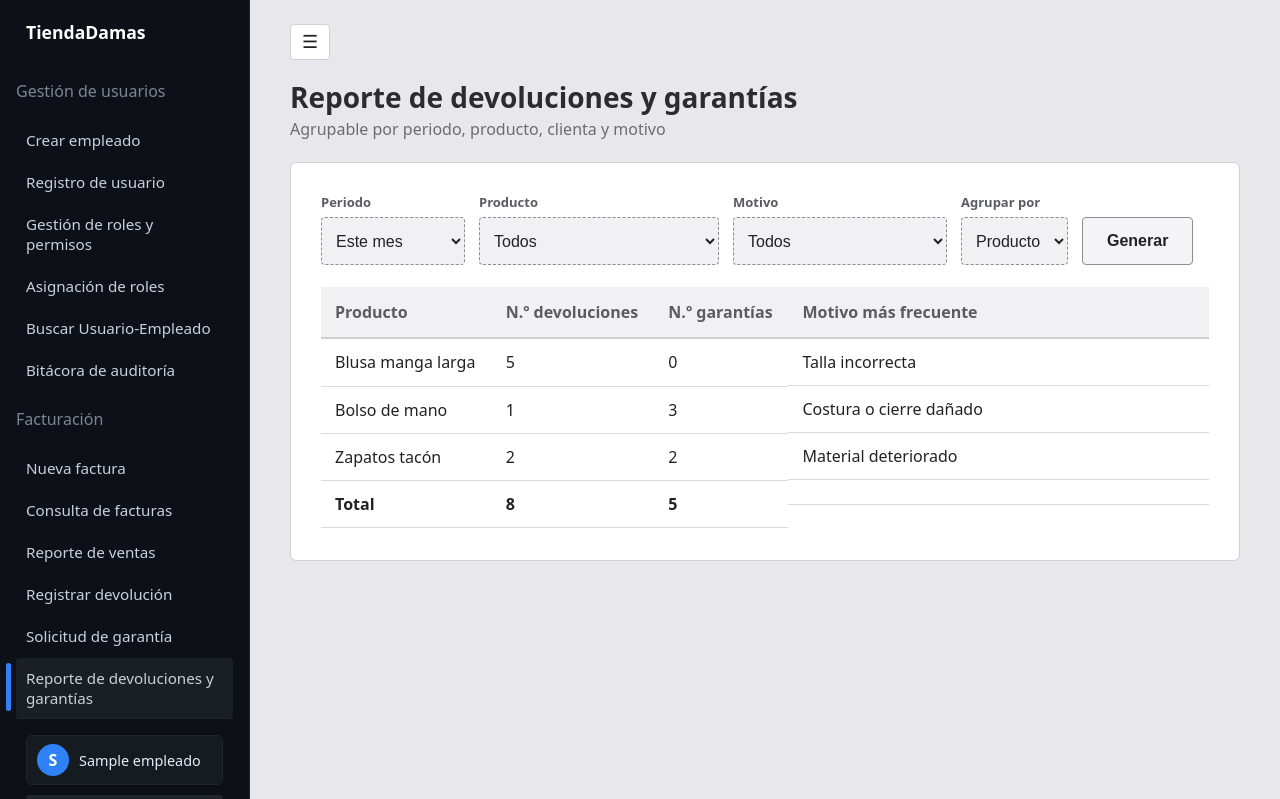
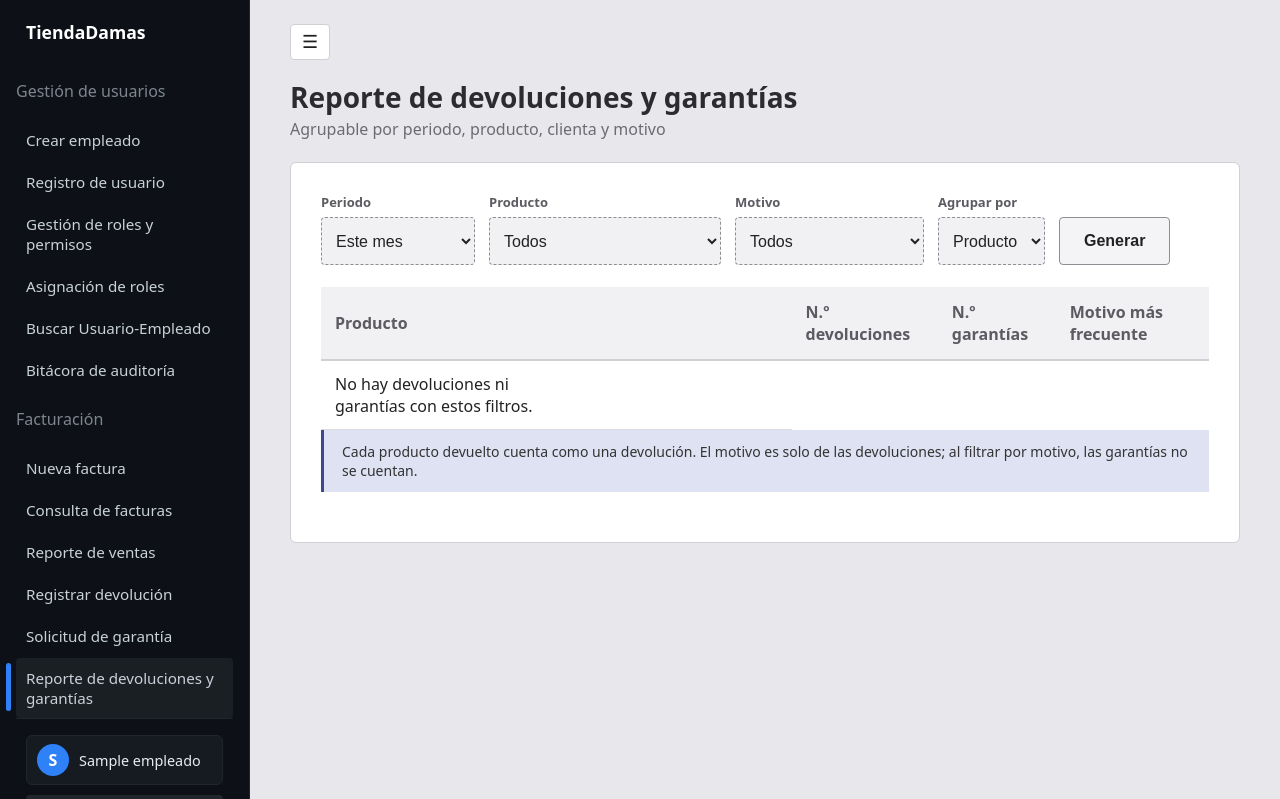
Before and after one commit to JuanchoLopezGalvis/TiendaDamasSoftware, a Django app: page /panel/facturacion/reporte-devoluciones-garantias/ in a window 1280 px wide. Shown: the top 799 px of the page. Run offline with Django 5.2, Linux system fonts and the light colour scheme; a user stored in the database is signed in; tables that the repository leaves empty hold one stand-in row (values such as "Sample post").

Commit message:
reporte de garantia y devoluciones

```diff
--- a/Modulos/facturacion/models.py
+++ b/Modulos/facturacion/models.py
@@ -110,3 +110,37 @@
         DetalleFactura, on_delete=models.PROTECT, related_name='lineas_devueltas'
     )
     cantidad = models.PositiveIntegerField()
+
+class Garantia(models.Model):  # GARANTIA
+        class Estado(models.TextChoices):
+            SOLICITADA = 'solicitada', 'Solicitada'
+            TRAMITE = 'en_tramite', 'En trámite'
+            APROBADA = 'aprobada', 'Aprobada'
+            RECHAZADA = 'rechazada', 'Rechazada'
+            REPUESTA = 'repuesta', 'Repuesta'
+
+        detalle_factura = models.ForeignKey(
+            DetalleFactura, on_delete=models.PROTECT, related_name='garantias'
+        )
+        descripcion = models.TextField(max_length=1000)
+        estado = models.CharField(max_length=12, choices=Estado.choices, default=Estado.SOLICITADA)
+        usuario_vendedor = models.ForeignKey(
+            settings.AUTH_USER_MODEL, on_delete=models.PROTECT, related_name='garantias_solicitadas'
+        )
+        usuario_gerente = models.ForeignKey(
+            settings.AUTH_USER_MODEL, null=True, blank=True,
+            on_delete=models.SET_NULL, related_name='garantias_decididas',
+        )
+        fecha_solicitud = models.DateTimeField(auto_now_add=True)
+        fecha_decision = models.DateTimeField(null=True, blank=True)
+        fecha_reposicion = models.DateTimeField(null=True, blank=True)
+
+        class Meta:
+            ordering = ['-fecha_solicitud']
+
+        def __str__(self):
+            return f'Garantía {self.numero}'
+
+        @property
+        def numero(self):
+            return f'G-{self.pk:04d}'
--- a/Modulos/facturacion/views.py
+++ b/Modulos/facturacion/views.py
@@ -8,6 +8,7 @@
 from django.utils.dateparse import parse_date
 from datetime import date, timedelta
 from django.contrib.auth import get_user_model
+from collections import Counter
 
 from Modulos.usuarios.auditoria import registrar
 from Modulos.usuarios.models import Auditoria
@@ -15,7 +16,7 @@
 
 from Modulos.facturacion.models import (
     PLAZO_DEVOLUCION_DIAS, Cliente, DetalleDevolucion, DetalleFactura,
-    Devolucion, Factura, Producto,
+    Devolucion, Factura, Garantia, Producto,
 )
 
 # Create your views here.
@@ -391,4 +392,79 @@
 
 @login_required
 def reporte_dg(request):
-    return render(request, 'reporte_dg.html')
+    periodo = request.GET.get('periodo', 'mes')
+    if periodo not in dict(PERIODOS):
+        periodo = 'mes'
+    producto = request.GET.get('producto', '')
+    motivo = request.GET.get('motivo', '')
+    agrupar = request.GET.get('agrupar', 'producto')
+    if agrupar not in ('producto', 'cliente', 'mes'):
+        agrupar = 'producto'
+    desde, hasta = _rango(periodo)
+
+    devs = DetalleDevolucion.objects.select_related(
+        'devolucion', 'detalle_factura__producto', 'detalle_factura__factura__cliente')
+    gars = Garantia.objects.select_related(
+        'detalle_factura__producto', 'detalle_factura__factura__cliente')
+
+    if desde:
+        devs = devs.filter(devolucion__fecha_devolucion__date__gte=desde)
+        gars = gars.filter(fecha_solicitud__date__gte=desde)
+    if hasta:
+        devs = devs.filter(devolucion__fecha_devolucion__date__lte=hasta)
+        gars = gars.filter(fecha_solicitud__date__lte=hasta)
+    if _entero(producto):
+        devs = devs.filter(detalle_factura__producto_id=int(producto))
+        gars = gars.filter(detalle_factura__producto_id=int(producto))
+
+    # El motivo solo existe en las devoluciones: al filtrarlo, las garantías quedan fuera
+    if motivo in Devolucion.Motivo.values:
+        devs = devs.filter(devolucion__motivo=motivo)
+        gars = gars.none()
+    else:
+        motivo = ''
+
+    def clave(detalle, fecha):
+        if agrupar == 'producto':
+            return f'{detalle.producto.codigo} · {detalle.producto.nombre_producto}'
+        if agrupar == 'cliente':
+            return detalle.factura.cliente.nombre_completo
+        return timezone.localtime(fecha).strftime('%Y-%m')
+
+    grupos = {}
+
+    def grupo(k):
+        return grupos.setdefault(k, {'dev': 0, 'gar': 0, 'motivos': Counter()})
+
+    for l in devs:
+        g = grupo(clave(l.detalle_factura, l.devolucion.fecha_devolucion))
+        g['dev'] += 1
+        g['motivos'][l.devolucion.get_motivo_display()] += 1
+    for gr in gars:
+        grupo(clave(gr.detalle_factura, gr.fecha_solicitud))['gar'] += 1
+
+    filas = []
+    for nombre, g in grupos.items():
+        top = sorted(g['motivos'].items(), key=lambda kv: (-kv[1], kv[0]))
+        filas.append({
+            'grupo': nombre,
+            'devoluciones': g['dev'],
+            'garantias': g['gar'],
+            'motivo': top[0][0] if top else '—',
+        })
+
+    if agrupar == 'mes':
+        filas.sort(key=lambda f: f['grupo'], reverse=True)
+    else:
+        filas.sort(key=lambda f: (-(f['devoluciones'] + f['garantias']), f['grupo']))
+
+    return render(request, 'reporte_dg.html', {
+        'periodos': PERIODOS, 'periodo': periodo,
+        'producto': producto, 'motivo': motivo, 'agrupar': agrupar,
+        'productos': Producto.objects.all(),
+        'motivos': Devolucion.Motivo.choices,
+        'filas': filas,
+        'total_dev': sum(f['devoluciones'] for f in filas),
+        'total_gar': sum(f['garantias'] for f in filas),
+        'titulo_grupo': {'producto': 'Producto', 'cliente': 'Clienta', 'mes': 'Mes'}[agrupar],
+    })
--- a/templates/reporte_dg.html
+++ b/templates/reporte_dg.html
@@ -10,68 +10,82 @@
 
     <section class="card">
 
-        <div class="filtros">
+        <form method="get" class="filtros">
             <div class="campo">
                 <label for="periodo">Periodo</label>
-                <select id="periodo">
-                    <option>Hoy</option>
-                    <option>Últimos 7 días</option>
-                    <option selected>Este mes</option>
-                    <option>Mes anterior</option>
-                    <option>Este año</option>
+                <select id="periodo" name="periodo">
+                    {% for valor, etiqueta in periodos %}
+                        <option value="{{ valor }}" {% if periodo == valor %}selected{% endif %}>{{ etiqueta }}</option>
+                    {% endfor %}
                 </select>
             </div>
 
             <div class="campo">
                 <label for="producto">Producto</label>
-                <select id="producto" style="max-width: 240px;">
-                    <option>Todos</option>
-                    <option>101BLU · Blusa manga larga básica</option>
-                    <option>201BOL · Bolso de mano cuero sintético</option>
+                <select id="producto" name="producto" style="max-width: 240px;">
+                    <option value="">Todos</option>
+                    {% for p in productos %}
+                        <option value="{{ p.id }}" {% if producto == p.id|stringformat:"s" %}selected{% endif %}>{{ p.codigo }} · {{ p.nombre_producto }}</option>
+                    {% endfor %}
                 </select>
             </div>
 
             <div class="campo">
                 <label for="motivo">Motivo</label>
-                <select id="motivo">
-                    <option>Todos</option>
-                    <option>Talla incorrecta</option>
-                    <option>Producto defectuoso</option>
-                    <option>Costura o cierre dañado</option>
-                    <option>Defecto de fabricación</option>
-                    <option>Material deteriorado</option>
-                    <option>Otro</option>
+                <select id="motivo" name="motivo">
+                    <option value="">Todos</option>
+                    {% for valor, etiqueta in motivos %}
+                        <option value="{{ valor }}" {% if motivo == valor %}selected{% endif %}>{{ etiqueta }}</option>
+                    {% endfor %}
                 </select>
             </div>
 
             <div class="campo">
                 <label for="agrupar">Agrupar por</label>
-                <select id="agrupar">
-                    <option selected>Producto</option>
-                    <option>Clienta</option>
-                    <option>Mes</option>
+                <select id="agrupar" name="agrupar">
+                    <option value="producto" {% if agrupar == 'producto' %}selected{% endif %}>Producto</option>
+                    <option value="cliente" {% if agrupar == 'cliente' %}selected{% endif %}>Clienta</option>
+                    <option value="mes" {% if agrupar == 'mes' %}selected{% endif %}>Mes</option>
                 </select>
             </div>
 
-            <button type="button" class="btn-secundario">Generar</button>
-        </div>
+            <button type="submit" class="btn-secundario">Generar</button>
+        </form>
 
         <table class="tabla sin-derecha" style="margin-bottom: 0;">
             <thead>
                 <tr>
-                    <th>Producto</th>
+                    <th>{{ titulo_grupo }}</th>
                     <th>N.º devoluciones</th>
                     <th>N.º garantías</th>
                     <th>Motivo más frecuente</th>
                 </tr>
             </thead>
             <tbody>
-                <tr><td>Blusa manga larga</td><td>5</td><td>0</td><td>Talla incorrecta</td></tr>
-                <tr><td>Bolso de mano</td><td>1</td><td>3</td><td>Costura o cierre dañado</td></tr>
-                <tr><td>Zapatos tacón</td><td>2</td><td>2</td><td>Material deteriorado</td></tr>
-                <tr><td><strong>Total</strong></td><td><strong>8</strong></td><td><strong>5</strong></td><td></td></tr>
+                {% for f in filas %}
+                <tr>
+                    <td>{{ f.grupo }}</td>
+                    <td>{{ f.devoluciones }}</td>
+                    <td>{{ f.garantias }}</td>
+                    <td>{{ f.motivo }}</td>
+                </tr>
+                {% empty %}
+                <tr><td colspan="4">No hay devoluciones ni garantías con estos filtros.</td></tr>
+                {% endfor %}
+                {% if filas|length > 1 %}
+                <tr>
+                    <td><strong>Total</strong></td>
+                    <td><strong>{{ total_dev }}</strong></td>
+                    <td><strong>{{ total_gar }}</strong></td>
+                    <td></td>
+                </tr>
+                {% endif %}
             </tbody>
         </table>
+
+        <div class="aviso">
+            Cada producto devuelto cuenta como una devolución. El motivo es solo de las devoluciones; al filtrar por motivo, las garantías no se cuentan.
+        </div>
 
     </section>
 </div>
```
